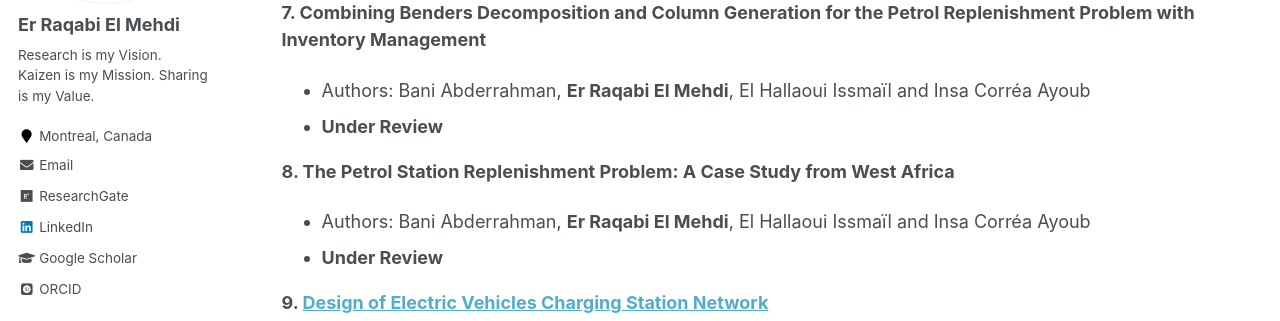
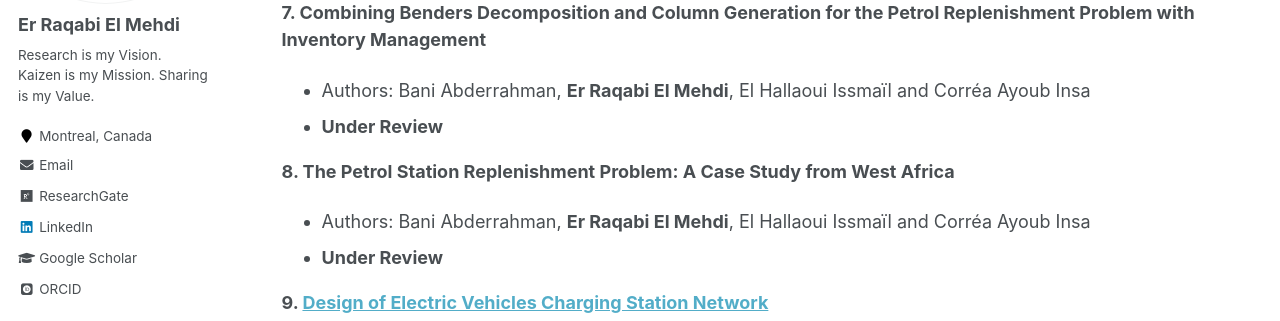
Before and after one commit to RqbMedi/rqbmedi.github.io, a Jekyll site: the page built from _pages/publications.md, in a window 1280 px wide and 900 px high, scrolled down 1321 px. Shown: the part 180-501 px from the top of the window. Built offline with Jekyll 4.4.1, drawn with Linux system fonts in a browser that asks for light colours; some web fonts are replaced.

```diff
--- a/_pages/publications.md
+++ b/_pages/publications.md
@@ -44,11 +44,11 @@ Published & Under Review
  - **Under Review**
 
 **7. Combining  Benders Decomposition and Column Generation for the Petrol Replenishment Problem with Inventory Management**
- - Authors: Bani Abderrahman, **Er Raqabi El Mehdi**, El Hallaoui Issmaïl and Insa Corréa Ayoub
+ - Authors: Bani Abderrahman, **Er Raqabi El Mehdi**, El Hallaoui Issmaïl and Corréa Ayoub Insa
 - **Under Review**
 
 **8. The Petrol Station Replenishment Problem: A Case Study from West Africa**
- - Authors: Bani Abderrahman, **Er Raqabi El Mehdi**, El Hallaoui Issmaïl and Insa Corréa Ayoub
+ - Authors: Bani Abderrahman, **Er Raqabi El Mehdi**, El Hallaoui Issmaïl and Corréa Ayoub Insa
 - **Under Review**
 
 **9. [Design of Electric Vehicles Charging Station Network](https://www.iuj.ac.jp/mlic/theses/thesis_details.cfm?ID=2B7015)**
```
